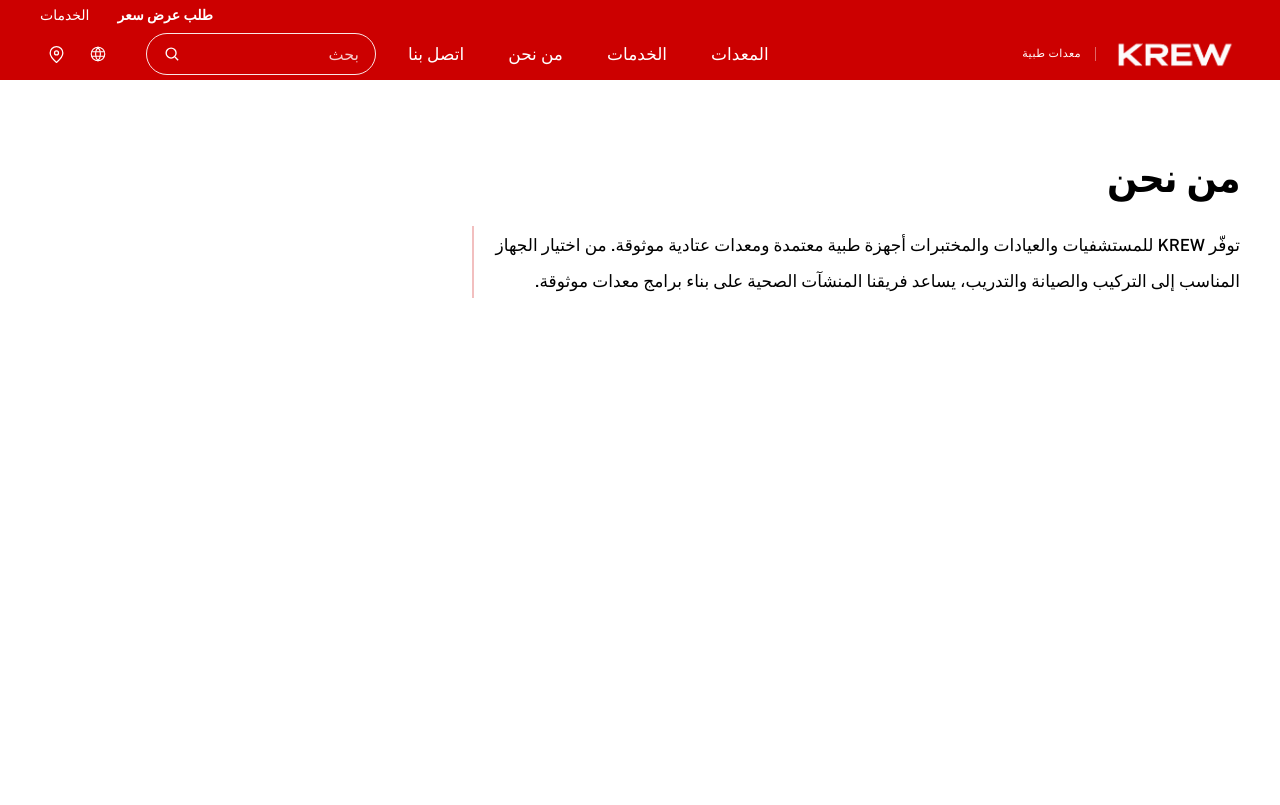
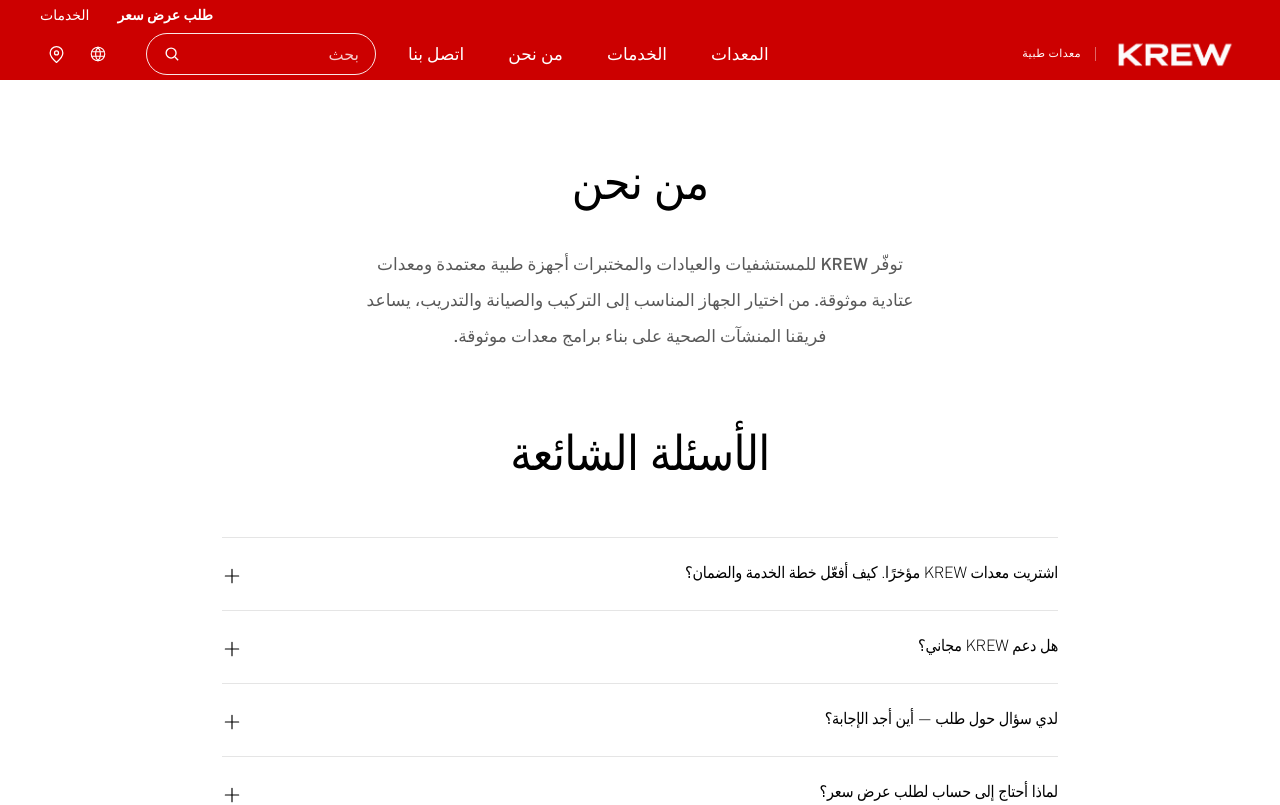
Before and after one commit to lauraadfhere/krew, a Next.js app: page /ar/about in a window 1280 px wide. Shown: the top 805 px of the page. Built offline with nearby package versions, Linux system fonts and the light colour scheme.

Commit message:
Add FAQ accordion to the about page and flatten decorative shadows
Add a localized FAQ section with plus icons and hairline rows in en/fr/ar,
lighten the about intro to centred heading and wider copy, and drop the heavy
image and accent-dot shadows so the page reads as flat as the reference.

```diff
--- a/src/app/[lang]/about/page.tsx
+++ b/src/app/[lang]/about/page.tsx
@@ -1,5 +1,6 @@
 import { notFound } from "next/navigation";
 import { dictionaries, isLocale, locales } from "@/i18n/dictionaries";
+import FaqSection from "@/components/FaqSection";
 
 export function generateStaticParams() {
   return locales.map((lang) => ({ lang }));
@@ -11,9 +12,19 @@ export default async function AboutPage({ params }: { params: Promise<{ lang: st
   const t = dictionaries[lang];
 
   return (
-    <main className="mx-auto max-w-[1440px] px-5 py-16 sm:px-8 md:py-20 lg:px-10">
-      <h1 className="text-balance text-[30px] font-semibold leading-[1.05] tracking-[-0.02em] sm:text-[36px] lg:text-[40px]">{t.about.title}</h1>
-      <p className="mt-6 max-w-3xl border-l-2 border-[#CC0000]/25 pl-5 text-[16px] leading-8 sm:text-[17px] sm:leading-9">{t.about.text}</p>
+    <main className="bg-white">
+      <section>
+        <div className="mx-auto max-w-[900px] px-5 pb-4 pt-16 sm:px-8 md:pt-20">
+          <h1 className="text-center text-[34px] font-light leading-[1.1] tracking-[-0.01em] text-black sm:text-[42px] lg:text-[48px]">
+            {t.about.title}
+          </h1>
+          <p className="mx-auto mt-8 max-w-[62ch] text-pretty text-center text-[16px] leading-8 text-black/65 sm:text-[17px] sm:leading-9">
+            {t.about.text}
+          </p>
+        </div>
+      </section>
+
+      <FaqSection title={t.faq.title} items={t.faq.items} />
     </main>
   );
 }
--- /dev/null
+++ b/src/components/FaqSection.tsx
@@ -0,0 +1,61 @@
+"use client";
+
+import { useState } from "react";
+
+type Item = { q: string; a: string };
+
+export default function FaqSection({ title, items }: { title: string; items: Item[] }) {
+  const [open, setOpen] = useState<number | null>(null);
+
+  return (
+    <section aria-labelledby="faq-heading" className="bg-white">
+      <div className="mx-auto max-w-[900px] px-5 pb-20 pt-12 sm:px-8 md:pb-24 md:pt-16">
+        <h2
+          id="faq-heading"
+          className="text-center text-[34px] font-light leading-none tracking-[-0.01em] text-black sm:text-[42px] lg:text-[48px]"
+        >
+          {title}
+        </h2>
+
+        <ul className="mt-10 border-t border-[#e5e5e5] sm:mt-14">
+          {items.map((item, index) => {
+            const isOpen = open === index;
+            return (
+              <li key={item.q} className="border-b border-[#e5e5e5]">
+                <h3>
+                  <button
+                    type="button"
+                    onClick={() => setOpen(isOpen ? null : index)}
+                    aria-expanded={isOpen}
+                    aria-controls={`faq-panel-${index}`}
+                    className="flex w-full items-start justify-between gap-6 py-6 text-start text-[17px] font-normal leading-[1.45] text-black transition-colors hover:text-[#CC0000] sm:text-[19px]"
+                  >
+                    <span className="max-w-[62ch]">{item.q}</span>
+                    <svg
+                      aria-hidden="true"
+                      viewBox="0 0 24 24"
+                      className={`mt-1 h-5 w-5 shrink-0 transition-transform duration-200 ${isOpen ? "rotate-45" : ""}`}
+                      fill="none"
+                      stroke="currentColor"
+                      strokeWidth="1.4"
+                      strokeLinecap="round"
+                    >
+                      <path d="M12 4v16M4 12h16" />
+                    </svg>
+                  </button>
+                </h3>
+                <div
+                  id={`faq-panel-${index}`}
+                  hidden={!isOpen}
+                  className="max-w-[62ch] pb-7 text-[15px] leading-7 text-black/65"
+                >
+                  {item.a}
+                </div>
+              </li>
+            );
+          })}
+        </ul>
+      </div>
+    </section>
+  );
+}
--- a/src/components/FeaturedCTA.tsx
+++ b/src/components/FeaturedCTA.tsx
@@ -7,7 +7,7 @@ export default function FeaturedCTA() {
         {/* ─── Left: Rounded image ─── */}
         <div className="relative mx-auto w-full max-w-[480px]">
           {/* Rounded container matching OMRON's pill/oval shape */}
-          <div className="overflow-hidden rounded-[40%_4%_4%_40%] shadow-xl sm:rounded-[45%_4%_4%_45%]">
+          <div className="overflow-hidden rounded-[40%_4%_4%_40%] sm:rounded-[45%_4%_4%_45%]">
             <img
               src="https://images.unsplash.com/photo-1576091160399-112ba8d25d1d?auto=format&fit=crop&w=900&q=80"
               alt="Healthcare professional using KREW medical technology"
@@ -16,7 +16,7 @@ export default function FeaturedCTA() {
             />
           </div>
           {/* Floating accent dot */}
-          <div aria-hidden="true" className="absolute -bottom-3 -right-3 h-16 w-16 rounded-full bg-[#CC0000] shadow-lg" />
+          <div aria-hidden="true" className="absolute -bottom-3 -right-3 h-16 w-16 rounded-full bg-[#CC0000]" />
         </div>
 
         {/* ─── Right: Text content ─── */}
--- a/src/i18n/dictionaries.ts
+++ b/src/i18n/dictionaries.ts
@@ -42,6 +42,7 @@ export type Dictionary = {
     };
   };
   about: { title: string; text: string };
+  faq: { title: string; items: { q: string; a: string }[] };
   common: {
     medicalEquipment: string;
     search: string;
@@ -111,6 +112,35 @@ export const dictionaries: Record<Locale, Dictionary> = {
       title: "About KREW",
       text: "KREW supplies hospitals, clinics and laboratories with certified medical devices and reliable hardware equipment. From choosing the right device to installation, maintenance and training, our team helps healthcare facilities build dependable equipment programs around the needs of their people.",
     },
+    faq: {
+      title: "FAQ",
+      items: [
+        {
+          q: "I have just purchased KREW equipment. How do I activate the service and warranty plan?",
+          a: "Contact our support team with your order number and the serial numbers of the devices. We register the equipment, confirm the warranty period and schedule the first preventive maintenance visit with your facility.",
+        },
+        {
+          q: "Is KREW support free of charge?",
+          a: "Remote advice by phone or email is included with every purchase. On-site visits, spare parts and out-of-warranty repairs are always quoted and approved before any work begins.",
+        },
+        {
+          q: "I have a question about an order — where do I find the answer?",
+          a: "Your account manager can confirm delivery dates, invoices and order status. For anything urgent, call the support line listed on our contact page and quote your order number.",
+        },
+        {
+          q: "Why do I need an account to request a quote?",
+          a: "Quotes are tied to your facility's pricing and equipment history. An account keeps your quotes, delivery documents and service records in one place, so repeat orders take minutes rather than days.",
+        },
+        {
+          q: "How long do delivery and installation take?",
+          a: "Stocked devices usually ship within five business days. Configured or imported equipment takes three to six weeks. Installation and calibration are scheduled directly with your team once the order is confirmed.",
+        },
+        {
+          q: "Do you train clinical and technical staff?",
+          a: "Yes. Every installation includes a hands-on session for the staff who will use the device, and refresher training can be booked at any time through our services team.",
+        },
+      ],
+    },
     common: {
       medicalEquipment: "Medical equipment",
       search: "Search",
@@ -177,6 +207,35 @@ export const dictionaries: Record<Locale, Dictionary> = {
     about: {
       title: "À propos de KREW",
       text: "KREW fournit aux hôpitaux, cliniques et laboratoires des dispositifs médicaux certifiés et des équipements matériels fiables. Du choix de l'appareil adapté à l'installation, la maintenance et la formation, notre équipe aide les établissements de santé à bâtir des programmes d'équipement fiables.",
+    },
+    faq: {
+      title: "FAQ",
+      items: [
+        {
+          q: "Je viens d'acheter des équipements KREW. Comment activer le contrat de service et la garantie ?",
+          a: "Contactez notre équipe d'assistance avec votre numéro de commande et les numéros de série des appareils. Nous enregistrons le matériel, confirmons la durée de garantie et planifions la première visite de maintenance préventive.",
+        },
+        {
+          q: "L'assistance KREW est-elle gratuite ?",
+          a: "Le conseil à distance par téléphone ou par e-mail est inclus avec chaque achat. Les visites sur site, les pièces détachées et les réparations hors garantie font toujours l'objet d'un devis approuvé avant toute intervention.",
+        },
+        {
+          q: "J'ai une question sur une commande — où trouver la réponse ?",
+          a: "Votre chargé de compte peut confirmer les dates de livraison, les factures et l'état de la commande. Pour toute urgence, appelez la ligne d'assistance indiquée sur notre page de contact en précisant votre numéro de commande.",
+        },
+        {
+          q: "Pourquoi créer un compte pour demander un devis ?",
+          a: "Les devis dépendent des tarifs et de l'historique d'équipement de votre établissement. Un compte conserve vos devis, vos documents de livraison et vos rapports d'intervention au même endroit.",
+        },
+        {
+          q: "Quels sont les délais de livraison et d'installation ?",
+          a: "Les appareils en stock partent généralement sous cinq jours ouvrés. Les équipements configurés ou importés demandent trois à six semaines. L'installation et l'étalonnage sont planifiés directement avec votre équipe dès la confirmation de la commande.",
+        },
+        {
+          q: "Formez-vous le personnel clinique et technique ?",
+          a: "Oui. Chaque installation comprend une séance pratique pour le personnel qui utilisera l'appareil, et des formations de rappel peuvent être réservées à tout moment auprès de notre équipe services.",
+        },
+      ],
     },
     common: {
       medicalEquipment: "Équipement médical",
@@ -245,6 +304,35 @@ export const dictionaries: Record<Locale, Dictionary> = {
       title: "من نحن",
       text: "توفّر KREW للمستشفيات والعيادات والمختبرات أجهزة طبية معتمدة ومعدات عتادية موثوقة. من اختيار الجهاز المناسب إلى التركيب والصيانة والتدريب، يساعد فريقنا المنشآت الصحية على بناء برامج معدات موثوقة.",
     },
+    faq: {
+      title: "الأسئلة الشائعة",
+      items: [
+        {
+          q: "اشتريت معدات KREW مؤخرًا. كيف أفعّل خطة الخدمة والضمان؟",
+          a: "تواصل مع فريق الدعم مع رقم الطلب والأرقام التسلسلية للأجهزة. نسجّل المعدات ونؤكد مدة الضمان ونحدد موعد أول زيارة صيانة وقائية لمنشأتك.",
+        },
+        {
+          q: "هل دعم KREW مجاني؟",
+          a: "الاستشارة عن بُعد عبر الهاتف أو البريد الإلكتروني مشمولة مع كل عملية شراء. أما الزيارات الميدانية وقطع الغيار والإصلاحات خارج الضمان فتُقدَّر بعرض سعر يُعتمد قبل بدء أي عمل.",
+        },
+        {
+          q: "لدي سؤال حول طلب — أين أجد الإجابة؟",
+          a: "يمكن لمدير حسابك تأكيد مواعيد التسليم والفواتير وحالة الطلب. وللحالات العاجلة اتصل بخط الدعم المذكور في صفحة الاتصال مع ذكر رقم الطلب.",
+        },
+        {
+          q: "لماذا أحتاج إلى حساب لطلب عرض سعر؟",
+          a: "ترتبط عروض الأسعار بأسعار منشأتك وسجل معداتها. ويحفظ الحساب عروض الأسعار ومستندات التسليم وسجلات الخدمة في مكان واحد.",
+        },
+        {
+          q: "كم يستغرق التسليم والتركيب؟",
+          a: "تُشحن المعدات المتوفرة عادةً خلال خمسة أيام عمل، بينما تستغرق المعدات المُهيأة أو المستوردة من ثلاثة إلى ستة أسابيع. ويُحدد موعد التركيب والمعايرة مباشرة مع فريقك بعد تأكيد الطلب.",
+        },
+        {
+          q: "هل تدرّبون الكوادر السريرية والفنية؟",
+          a: "نعم. يشمل كل تركيب جلسة تدريب عملية للكوادر التي ستستخدم الجهاز، ويمكن حجز تدريب تنشيطي في أي وقت عبر فريق الخدمات.",
+        },
+      ],
+    },
     common: {
       medicalEquipment: "معدات طبية",
       search: "بحث",
```
